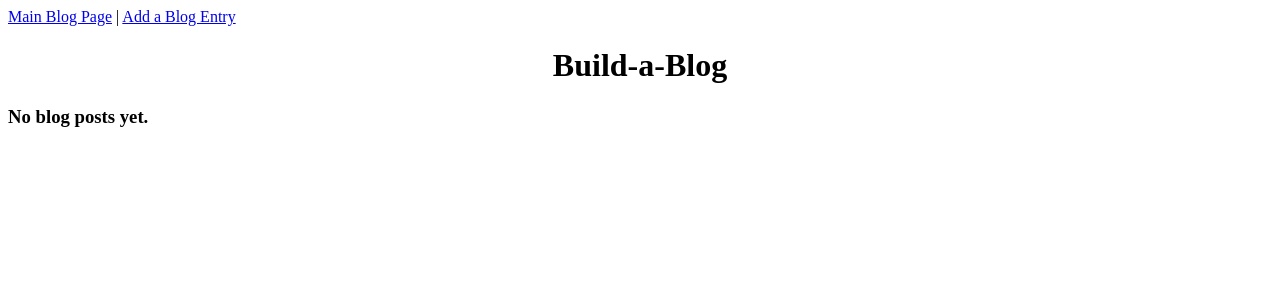
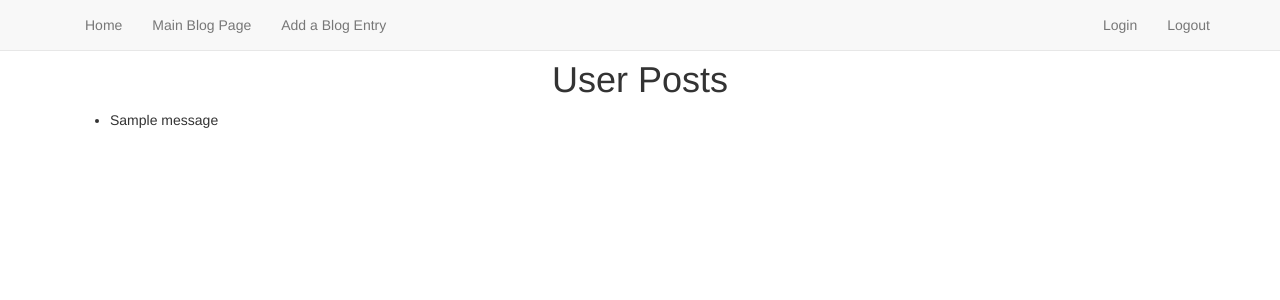
Before and after one commit to POBrooks/Blogz, a Flask app: page /blog?user=1 in a window 1280 px wide. Shown: the top 300 px of the page. Run offline with Flask 2, Linux system fonts and the light colour scheme; tables that the repository leaves empty hold one stand-in row (values such as "Sample post"); one stand-in notice (Sample message) is shown; data that the repository does not hold is empty; some libraries are stand-ins or nearby versions.

Commit message:
complete

```diff
--- a/Build-a-Blog/main.py
+++ b/Build-a-Blog/main.py
@@ -5,7 +5,7 @@ from flask_sqlalchemy import SQLAlchemy
 app = Flask(__name__)
 app.config['DEBUG'] = True
 
-app.config['SQLALCHEMY_DATABASE_URI'] = 'mysql+pymysql://build-a-blog:pass1234@localhost:8889/build-a-blog'
+app.config['SQLALCHEMY_DATABASE_URI'] = 'mysql+pymysql://blogz:pass1234@localhost:8889/blogz'
 app.config['SQLALCHEMY_ECHO'] = True
 db = SQLAlchemy(app)
 
--- a/Build-a-Blog/templates/base.html
+++ /dev/null
@@ -1,25 +0,0 @@
-
-<!DOCTYPE html>
-<html>
-<head>
-    <title>{{title}}</title>
-    <style>
-        h1{
-            text-align: center;
-        }
-        .error{
-            color: red;
-        }
-    </style>
-</head>
-<body>
-    <nav>
-        <a href="/blog">Main Blog Page</a> |
-        <a href="/newpost">Add a Blog Entry</a>
-    </nav>
-
-    {% block content %}
-    {% endblock %}
-
-</body>
-</html>
--- /dev/null
+++ b/main.py
@@ -0,0 +1,138 @@
+
+
+from flask import Flask, request, redirect, render_template, session, flash
+from flask_sqlalchemy import SQLAlchemy
+from datetime import datetime
+
+app = Flask(__name__)
+app.config['DEBUG'] = True
+app.config['SQLALCHEMY_DATABASE_URI'] = 'mysql+pymysql://blogz:pass1234@localhost:8889/blogz'
+app.config['SQLALCHEMY_ECHO'] = True
+db = SQLAlchemy(app)
+
+app.secret_key = "pass1234"
+
+class Blog(db.Model):
+    id = db.Column(db.Integer, primary_key=True)
+    title = db.Column(db.String(120))
+    body = db.Column(db.Text)
+    pub_date = db.Column(db.DateTime)
+    owner_id = db.Column(db.Integer, db.ForeignKey('user.id'))
+
+    def __init__(self, title, body, owner, pub_date=None):
+        self.title = title
+        self.body = body
+        if pub_date is None:
+            pub_date = datetime.utcnow()
+        self.pub_date = pub_date
+        self.owner = owner
+
+class User(db.Model):
+    id = db.Column(db.Integer, primary_key=True)
+    username = db.Column(db.String(120), unique=True)
+    password = db.Column(db.String(120))
+    blogs = db.relationship('Blog', backref='owner')
+
+    def __init__(self, username, password):
+        self.username = username
+        self.password = password
+
+@app.before_request
+def require_login():
+    allowed_routes = ['login', 'signup', 'index', 'blog']
+    if request.endpoint not in allowed_routes and 'username' not in session:
+        return redirect('/login')
+
+@app.route('/')
+def index():
+    users = User.query.all()
+    return render_template('index.html', users=users, header='Blog Users')
+
+@app.route('/blog')
+def blog():
+    posts = Blog.query.all()
+    blog_id = request.args.get('id')
+    user_id = request.args.get('user')
+
+    if user_id:
+        posts = Blog.query.filter_by(owner_id=user_id)
+        return render_template('singleuser.html', posts=posts, header="User Posts")    ###
+    if blog_id:
+        post = Blog.query.get(blog_id)
+        return render_template('entry.html', post=post )
+
+    return render_template('blog.html', posts=posts, header='All Blog Posts')
+
+@app.route('/newpost', methods=['POST', 'GET'])
+def new_post():
+    owner = User.query.filter_by(username=session['username']).first()
+
+    if request.method == 'POST':
+        blog_title = request.form['blog-title']
+        blog_body = request.form['blog-entry']
+        title_error = ''
+        body_error = ''
+
+        if not blog_title:
+            title_error = "Please enter a blog title"
+        if not blog_body:
+            body_error = "Please enter a blog entry"
+
+        if not body_error and not title_error:
+            new_entry = Blog(blog_title, blog_body, owner)
+            db.session.add(new_entry)
+            db.session.commit()
+            return redirect('/blog?id={}'.format(new_entry.id))
+        else:
+            return render_template('newpost.html', header='New Blog Entry', title_error=title_error,
+                body_error=body_error, blog_title=blog_title, blog_body=blog_body)
+
+    return render_template('newpost.html', header='New Blog Entry')
+
+@app.route('/login', methods=['POST', 'GET'])
+def login():
+    if request.method =='POST':
+        username = request.form['username']
+        password = request.form['password']
+
+        user = User.query.filter_by(username=username).first()
+        if user and user.password == password:
+            session['username'] = username
+            flash('Logged in')
+            return redirect('/newpost')
+        else:
+            flash('User password is incorrect, or user does not exist', 'error')
+
+    return render_template('login.html', header='Login')
+
+@app.route('/signup', methods=['POST', 'GET'])
+def signup():
+    if request.method == 'POST':
+        username = request.form['username']
+        password = request.form['password']
+        verify = request.form['verify']
+
+        existing_user = User.query.filter_by(username=username).first()
+
+        if password != verify:
+            flash('Password does not match', "error")
+        elif len(username) < 5 or len(password) < 5:
+            flash('Username and password must be more than 5 characters', 'error')
+        elif existing_user:
+            flash('User already exists', 'error')
+        else:
+            new_user = User(username, password)
+            db.session.add(new_user)
+            db.session.commit()
+            session['username'] = username
+            return redirect('/newpost')
+
+    return render_template('signup.html', header='Signup')
+
+@app.route('/logout')
+def logout():
+    del session['username']
+    return redirect('/blog')
+
+if  __name__ == "__main__":
+    app.run()
--- /dev/null
+++ b/templates/base.html
@@ -0,0 +1,50 @@
+
+<!DOCTYPE html>
+<html>
+<head>
+    <title>Blogz</title>
+    <link rel="stylesheet" href="https://bootswatch.com/yeti/bootstrap.min.css" crossorigin="anonymous">
+    <style>
+        h1{
+            text-align: center;
+        }
+        .error{
+            color: red;
+        }
+    </style>
+</head>
+<body>
+    <nav class="navbar navbar-default navbar-fixed-top">
+        <div class='container'>
+            <ul class="nav navbar-nav">
+                <li><a href="/">Home</a></li>
+                <li><a href="/blog">Main Blog Page</a></li>
+                <li><a href="/newpost">Add a Blog Entry</a></li>
+            </ul>
+            <ul class="nav navbar-nav navbar-right">
+                <li><a href="/login">Login</a></li>
+                <li><a href="/logout">Logout</a></li>
+            </ul>
+        </div>
+    </nav>
+    <div class='container'>
+    <br>
+    <br>
+    <h1>{{header}}</h1>
+
+    {% with messages = get_flashed_messages(with_categories=True) %}
+    <ul>
+    {% for category, message in messages %}
+        <li class="{{category}}">{{message}}</li>
+    {% endfor %}
+    </ul>
+    {% endwith %}
+
+    {% block content %}
+    {% endblock %}
+    <script src="https://code.jquery.com/jquery-3.2.1.slim.min.js" integrity="sha384-KJ3o2DKtIkvYIK3UENzmM7KCkRr/rE9/Qpg6aAZGJwFDMVNA/GpGFF93hXpG5KkN" crossorigin="anonymous"></script>
+    <script src="https://cdnjs.cloudflare.com/ajax/libs/popper.js/1.11.0/umd/popper.min.js" integrity="sha384-b/U6ypiBEHpOf/4+1nzFpr53nxSS+GLCkfwBdFNTxtclqqenISfwAzpKaMNFNmj4" crossorigin="anonymous"></script>
+    <script src="https://maxcdn.bootstrapcdn.com/bootstrap/4.0.0-beta/js/bootstrap.min.js" integrity="sha384-h0AbiXch4ZDo7tp9hKZ4TsHbi047NrKGLO3SEJAg45jXxnGIfYzk4Si90RDIqNm1" crossorigin="anonymous"></script>
+    </div>
+</body>
+</html>
--- a/Build-a-Blog/templates/blog.html
+++ b/templates/blog.html
@@ -2,19 +2,16 @@
 {% extends "base.html" %}
 
 {% block content %}
-
-    <h1>Build-a-Blog</h1>
 
     {% if posts|length == 0 %}
     <h3>No blog posts yet.</h3>
     {% else %}
 
     {% for post in posts %}
-
-    <a href="/blog?id={{post.id}}"><h2>{{post.title}}</h2></a>
+    <h3><a href="/blog?id={{post.id}}">{{post.title}}</a></h3>
     <p>{{post.body}}</p>
+    <p><small>written by <a href="/blog?user={{post.owner_id}}">{{post.owner.username}}</a></small></p>
     <hr>
-
     {% endfor %}
 
     {% endif %}
--- a/Build-a-Blog/templates/entry.html
+++ b/templates/entry.html
@@ -2,8 +2,7 @@
 {% extends "base.html" %}
 
 {% block content %}
-
     <h1>{{post.title}}</h1>
     <p>{{post.body}}</p>
-
+    <p><small>written by <a href="/blog?user={{post.owner_id}}">{{post.owner.username}}</a></small></p>
 {% endblock %}
--- a/Build-a-Blog/templates/newpost.html
+++ b/templates/newpost.html
@@ -1,9 +1,6 @@
-
 {% extends "base.html" %}
 
 {% block content %}
-    <h1>Add Blog Entry</h1>
-    <br>
     <form method='post'>
         <label>Title:
             <br>
--- /dev/null
+++ b/templates/singleuser.html
@@ -0,0 +1,14 @@
+
+
+{% extends "base.html" %}
+
+{% block content %}
+
+    {% for post in posts %}
+    <h3><a href="/blog?id={{post.id}}">{{post.title}}</a></h3>
+    <p>{{post.body}}</p>
+    <p><small>written by <a href="/blog?user={{post.owner_id}}">{{post.owner.username}}</a></small></p>
+    <hr>
+    {% endfor %}
+
+{% endblock %}
```
Also changed, not shown: templates/index.html (added, +12 -0 lines), templates/login.html (added, +22 -0 lines), templates/signup.html (added, +28 -0 lines).
